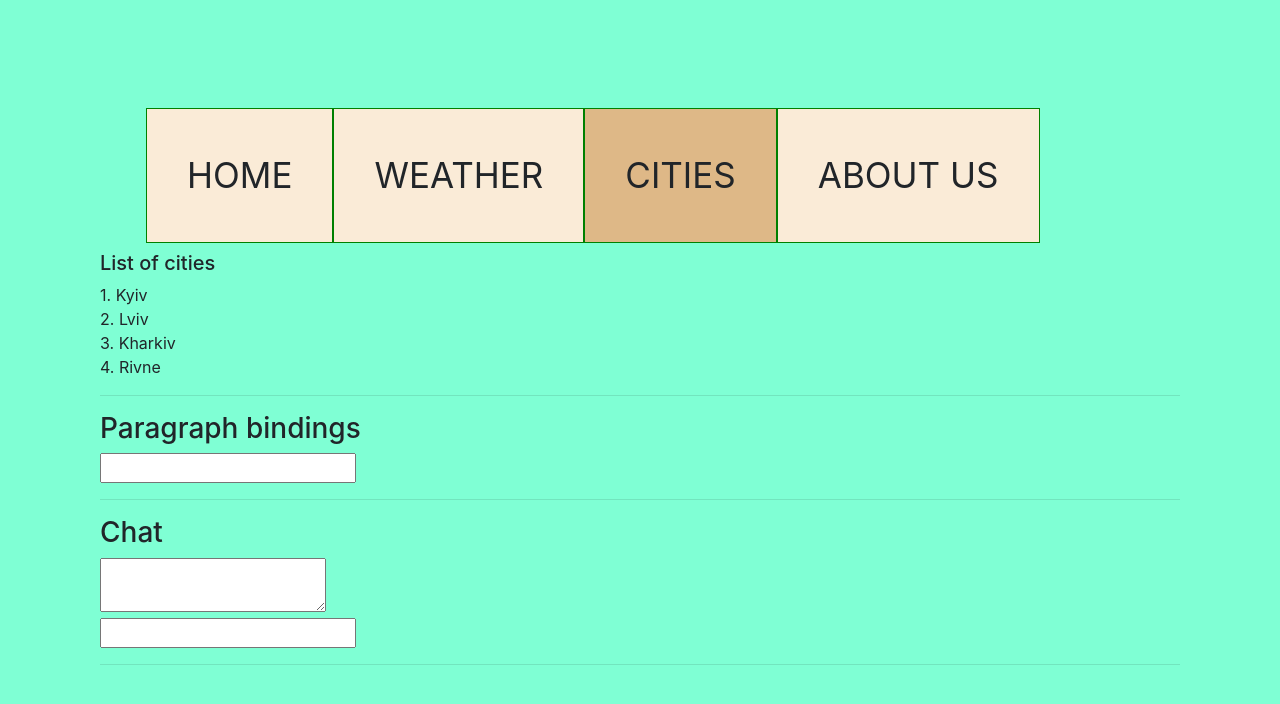
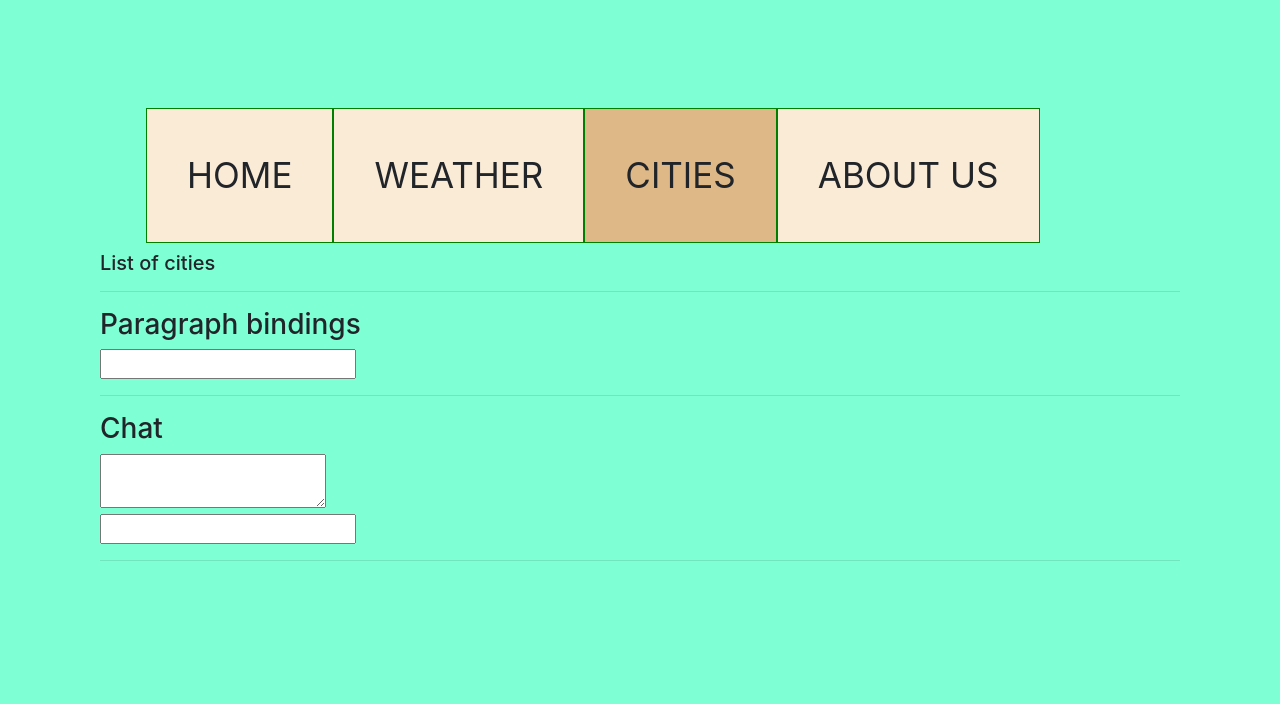
Before and after one commit to irynalaitaruk/Weather, an Angular app: page /cities in a window 1280 px wide. Shown: the top 704 px of the page. Built offline with nearby package versions, Linux system fonts and the light colour scheme.

Commit message:
deleted component city-child

```diff
--- a/src/app/app.module.ts
+++ b/src/app/app.module.ts
@@ -11,7 +11,6 @@ import { TopBarComponent } from './top-bar/top-bar.component';
 import { MainComponent } from './main/main.component';
 import { CitiesComponent } from './cities/cities.component';
 import { WeatherComponent } from './weather/weather.component';
-import { CityChildComponent } from './city-child/city-child.component';
 import { FormsComponent } from './forms/forms.component';
 import { MainListComponent } from './main-list/main-list.component';
 import { FormcreateComponent } from './formcreate/formcreate.component';
@@ -23,7 +22,6 @@ import { FormcreateComponent } from './formcreate/formcreate.component';
     MainComponent,
     CitiesComponent,
     WeatherComponent,
-    CityChildComponent,
     FormsComponent,
     MainListComponent,
     FormcreateComponent
--- a/src/app/cities.service.ts
+++ b/src/app/cities.service.ts
@@ -8,10 +8,5 @@ export class CitiesService {
 
   constructor(private http: Http) { }
 
- /*
- getCitiesList() {
-    return this.http.get('/assets/cities.json');
-  }
-  */
 
 }
--- a/src/app/cities/cities.component.ts
+++ b/src/app/cities/cities.component.ts
@@ -1,11 +1,7 @@
 import { Component, OnInit } from '@angular/core';
 import { CitiesService } from '../cities.service';
-import { Response } from '@angular/http';
 
-interface City {
-    id: number;
-    name: string;
-}
+
 
 @Component({
   selector: 'app-cities',
@@ -14,42 +10,13 @@ interface City {
 })
 export class CitiesComponent implements OnInit {
 
-myText = '';
-values = '';
-
-cities: City[] = [
- {
-    id: 1,
-    name: 'Kyiv'
-  },
-     {
-    id: 2,
-    name: 'Lviv'
-  },
-  {
-    id: 3,
-    name: 'Kharkiv'
-  },
-  {
-    id: 4,
-    name: 'Rivne'
-  }
-];
 
 constructor(private citiesService: CitiesService) { }
 
   ngOnInit() {
-
-  /*this.citiesList = this.citiesService.getCitiesList();*/
-
-
   }
 
 
-message(event: Event): void {
-   this.values = (<HTMLInputElement>event.target).value;
-
-}
 
 
 }
--- a/src/app/city-child/city-child.component.html
+++ /dev/null
@@ -1,3 +0,0 @@
-<h3>{{example}}</h3>
-<hr>
-<button (click) = "notify.emit('Neo')">Button</button>
--- a/src/app/city-child/city-child.component.ts
+++ /dev/null
@@ -1,17 +0,0 @@
-import { Component, OnInit, Input, Output, EventEmitter } from '@angular/core';
-
-@Component({
-  selector: 'app-city-child',
-  templateUrl: './city-child.component.html',
-  styleUrls: ['./city-child.component.css']
-})
-export class CityChildComponent implements OnInit {
-@Input() example: any[];
-@Output() notify = new EventEmitter();
-
-  constructor() { }
-
-  ngOnInit() {
-  }
-
-}
```
Also changed, not shown: src/app/city-child/city-child.component.css (deleted), 1 other file (tests, documents, lock files or other folders).
